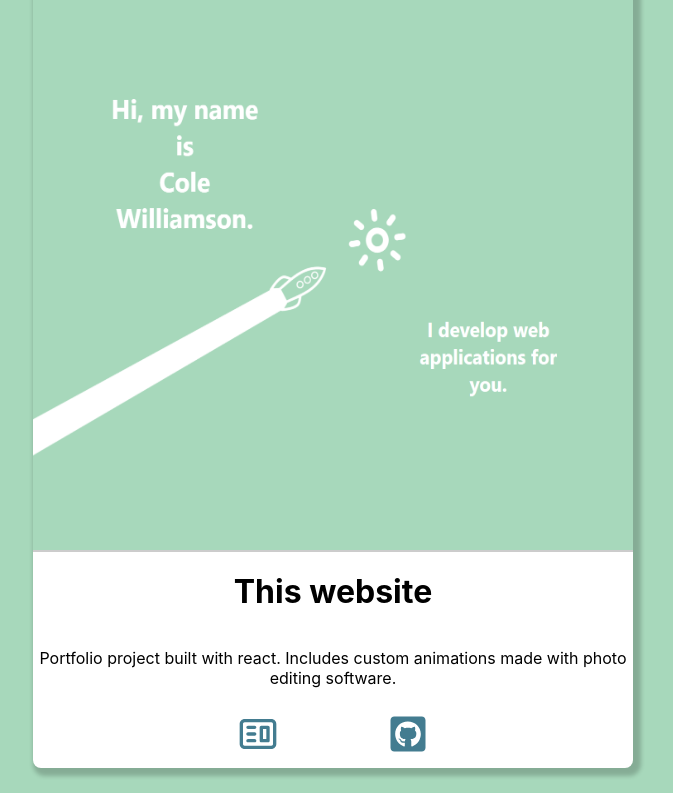
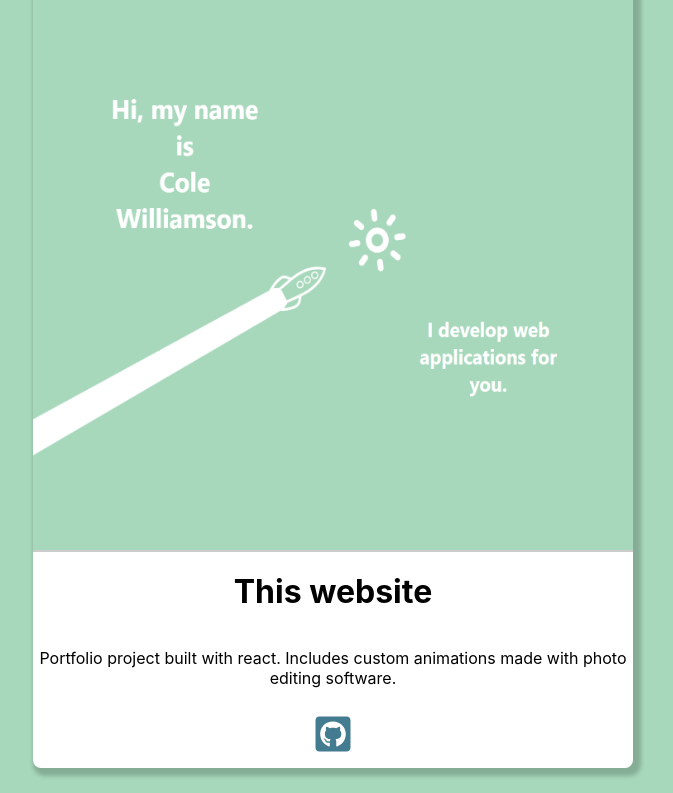
Before and after one commit to cwil423/portfolio, a React (Create React App) app: page /projects in a window 1280 px wide. Shown: the part 1857-2650 px from the top of the page, without its empty margins (307-980 px from the left). Built offline with nearby package versions, Linux system fonts and the light colour scheme.

Commit message:
Removed link for this website in projects.

```diff
--- a/src/components/projectCard/ProjectCard.js
+++ b/src/components/projectCard/ProjectCard.js
@@ -11,9 +11,12 @@ export default function ProjectCard(props) {
       <p>{props.discription}</p>
 
       <div className="project-buttons">
-        <a href={props.liveLink}>
-          <CgWebsite size={40} color="#437c90" href="google.com" />
-        </a>
+        {props.liveLink && (
+          <a href={props.liveLink}>
+            <CgWebsite size={40} color="#437c90" href="google.com" />
+          </a>
+        )}
+
         <a href={props.codeLink}>
           <FaGithubSquare size={40} color="#437c90" />
         </a>
--- a/src/components/projects/Projects.js
+++ b/src/components/projects/Projects.js
@@ -26,7 +26,6 @@ export default function Projects() {
         <ProjectCard
           title="This website"
           image={portfolio}
-          liveLink="http:/live"
           codeLink="https://github.com/cwil423/portfolio"
           discription="Portfolio project built with react. Includes custom animations made with photo editing software."
         />
```
Also changed, not shown: src/components/ProjectCard/ProjectCard.js (+6 -3 lines).
